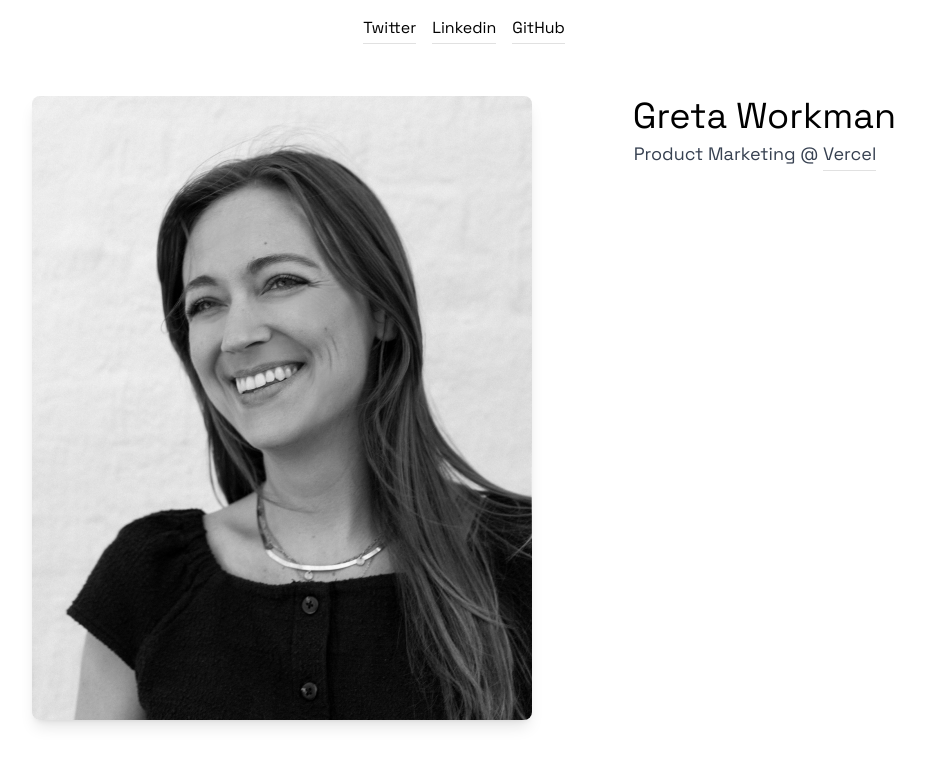
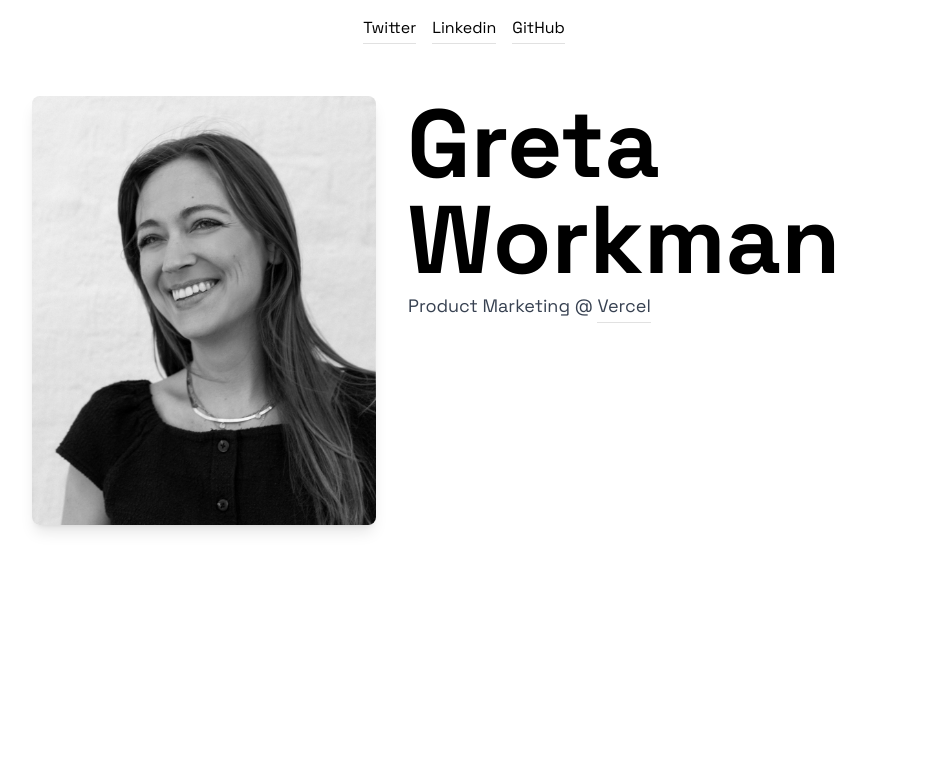
Before and after one commit to greetah/home, a Next.js app: page / in a window 1280 px wide. Shown: the top 766 px of the page, without its empty margins (176-1101 px from the left). Built offline with nearby package versions, Linux system fonts and the light colour scheme.

Commit message:
undo nav lol

```diff
--- a/pages/index.js
+++ b/pages/index.js
@@ -44,7 +44,9 @@ export default function Home() {
         </div>
 
         <div>
-          <h1 className="text-3xl sm:text-4xl mb-1 -ml-[1px]">Greta Workman</h1>
+          <h1 className="text-5xl md:text-7xl lg:text-8xl font-bold mb-1 -ml-[1px]">
+            Greta Workman
+          </h1>
           <h2 className="text-gray-700 text-lg mb-4">
             Product Marketing @{" "}
             <a className="my-underline font:semibold" href="https://vercel.com">
```
